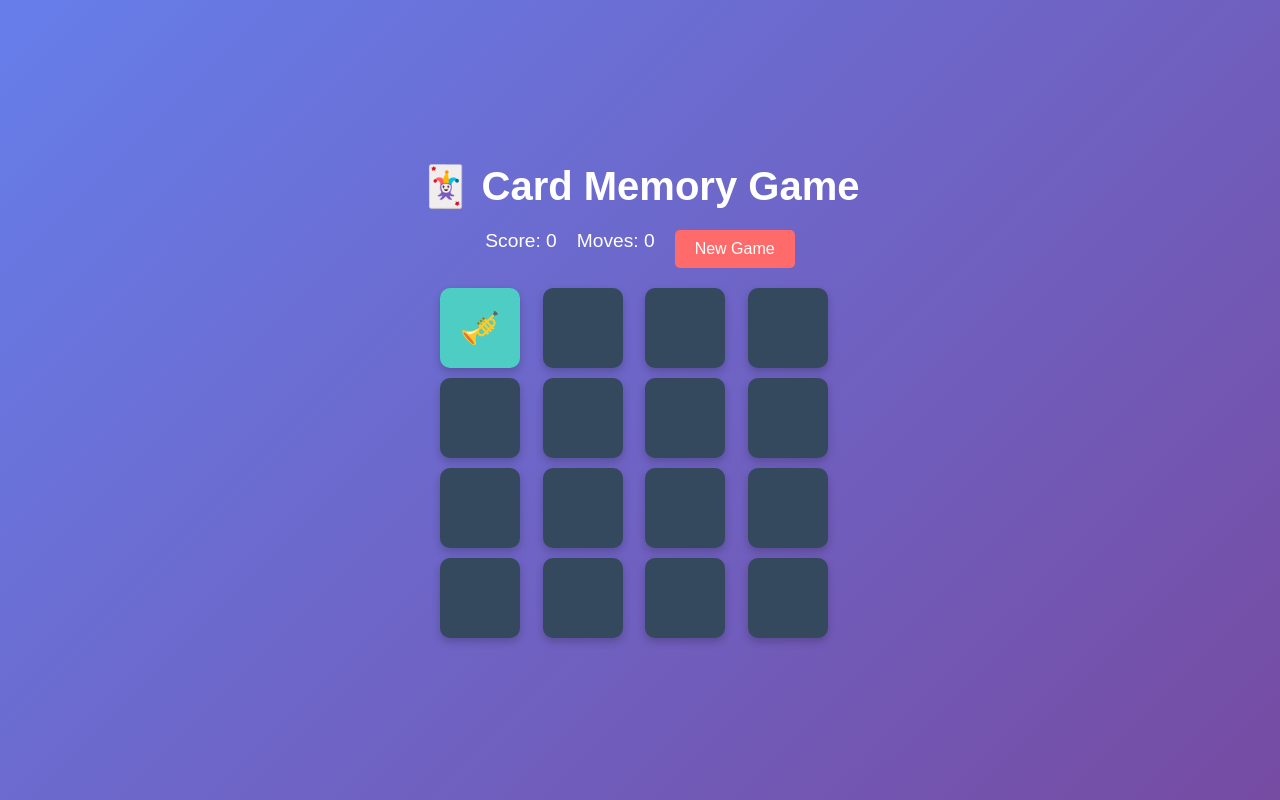
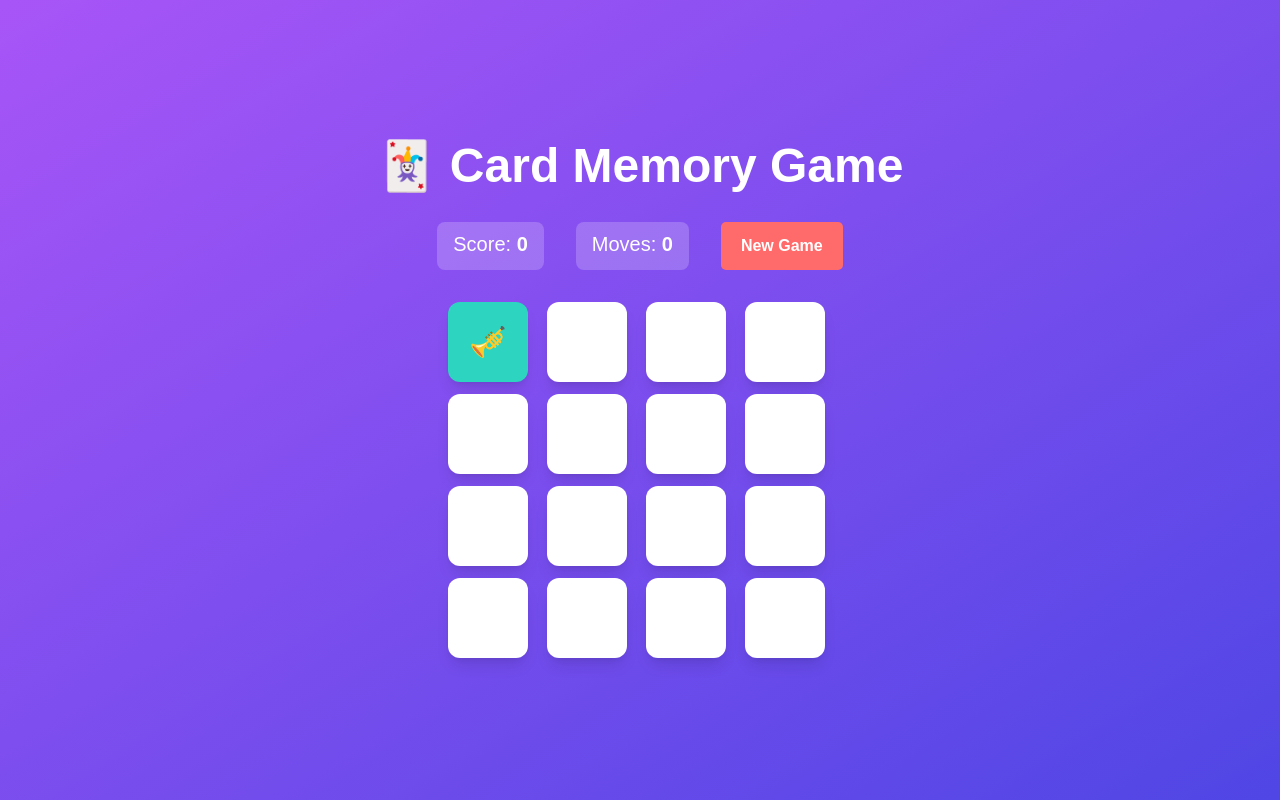
Before and after one commit to WoodstoneRoad/CreateApp, a website: page index.html in a window 1280 px wide. Both pictures are taken after a click on the element 480 px from the left and 327 px from the top of the page. Drawn offline with nearby package versions, Linux system fonts and the light colour scheme.

Commit message:
Add Tailwind CSS styling to card game

```diff
--- a/index.html
+++ b/index.html
@@ -4,17 +4,18 @@
     <meta charset="UTF-8">
     <meta name="viewport" content="width=device-width, initial-scale=1.0">
     <title>Card Memory Game</title>
+    <script src="https://cdn.tailwindcss.com"></script>
     <link rel="stylesheet" href="style.css">
 </head>
-<body>
-    <div class="container">
-        <h1>🃏 Card Memory Game</h1>
-        <div class="game-info">
-            <div class="score">Score: <span id="score">0</span></div>
-            <div class="moves">Moves: <span id="moves">0</span></div>
-            <button id="restart">New Game</button>
+<body class="bg-gradient-to-br from-purple-500 to-indigo-600 min-h-screen flex items-center justify-center">
+    <div class="text-center p-8">
+        <h1 class="text-5xl font-bold text-white mb-8">🃏 Card Memory Game</h1>
+        <div class="flex justify-center gap-8 mb-8 text-white text-xl">
+            <div class="bg-white/20 px-4 py-2 rounded-lg">Score: <span id="score" class="font-bold">0</span></div>
+            <div class="bg-white/20 px-4 py-2 rounded-lg">Moves: <span id="moves" class="font-bold">0</span></div>
+            <button id="restart" class="bg-red-500 hover:bg-red-600 px-6 py-2 rounded-lg font-semibold transition-colors">New Game</button>
         </div>
-        <div class="game-board" id="gameBoard"></div>
+        <div class="grid grid-cols-4 gap-3 max-w-sm mx-auto" id="gameBoard"></div>
     </div>
     <script src="script.js"></script>
 </body>
--- a/script.js
+++ b/script.js
@@ -32,7 +32,7 @@ class CardGame {
         this.gameBoard.innerHTML = '';
         this.gameCards.forEach((card, index) => {
             const cardElement = document.createElement('div');
-            cardElement.className = 'card hidden';
+            cardElement.className = 'w-20 h-20 bg-white rounded-xl flex items-center justify-center text-3xl cursor-pointer transition-all duration-300 hover:scale-105 shadow-lg';
             cardElement.dataset.index = index;
             cardElement.dataset.value = card;
             cardElement.addEventListener('click', () => this.flipCard(cardElement));
@@ -41,14 +41,14 @@ class CardGame {
     }
 
     flipCard(cardElement) {
-        if (cardElement.classList.contains('flipped') ||
-            cardElement.classList.contains('matched') ||
+        if (cardElement.classList.contains('bg-teal-400') ||
+            cardElement.classList.contains('bg-teal-600') ||
             this.flippedCards.length === 2) {
             return;
         }
 
-        cardElement.classList.remove('hidden');
-        cardElement.classList.add('flipped');
+        cardElement.classList.remove('bg-white');
+        cardElement.classList.add('bg-teal-400', 'text-white');
         cardElement.textContent = cardElement.dataset.value;
         this.flippedCards.push(cardElement);
 
@@ -63,10 +63,10 @@ class CardGame {
         const [card1, card2] = this.flippedCards;
 
         if (card1.dataset.value === card2.dataset.value) {
-            card1.classList.add('matched');
-            card2.classList.add('matched');
-            card1.classList.remove('flipped');
-            card2.classList.remove('flipped');
+            card1.classList.remove('bg-teal-400');
+            card2.classList.remove('bg-teal-400');
+            card1.classList.add('bg-teal-600', 'cursor-default');
+            card2.classList.add('bg-teal-600', 'cursor-default');
             this.matchedPairs++;
             this.score += 10;
             this.scoreElement.textContent = this.score;
@@ -75,10 +75,10 @@ class CardGame {
                 setTimeout(() => alert(`🎉 You won! Score: ${this.score}, Moves: ${this.moves}`), 500);
             }
         } else {
-            card1.classList.remove('flipped');
-            card2.classList.remove('flipped');
-            card1.classList.add('hidden');
-            card2.classList.add('hidden');
+            card1.classList.remove('bg-teal-400', 'text-white');
+            card2.classList.remove('bg-teal-400', 'text-white');
+            card1.classList.add('bg-white');
+            card2.classList.add('bg-white');
             card1.textContent = '';
             card2.textContent = '';
         }
```
